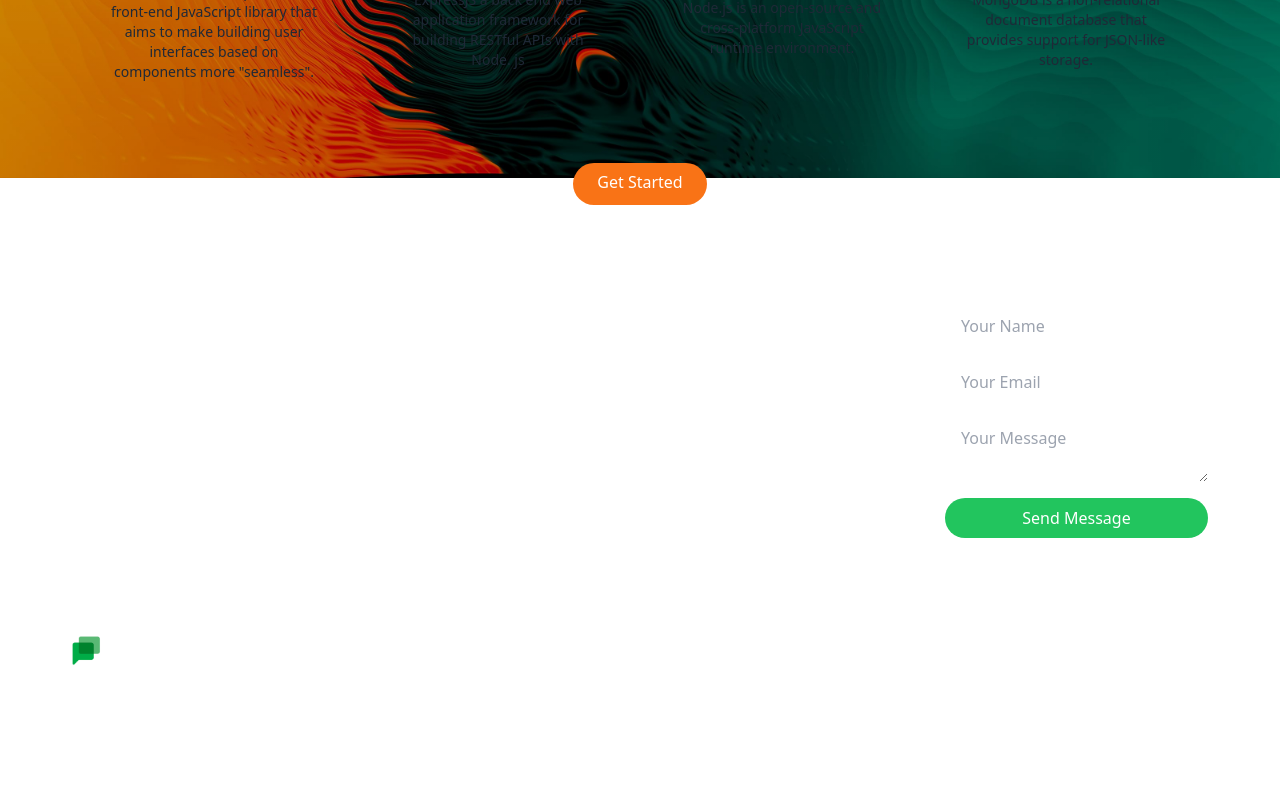
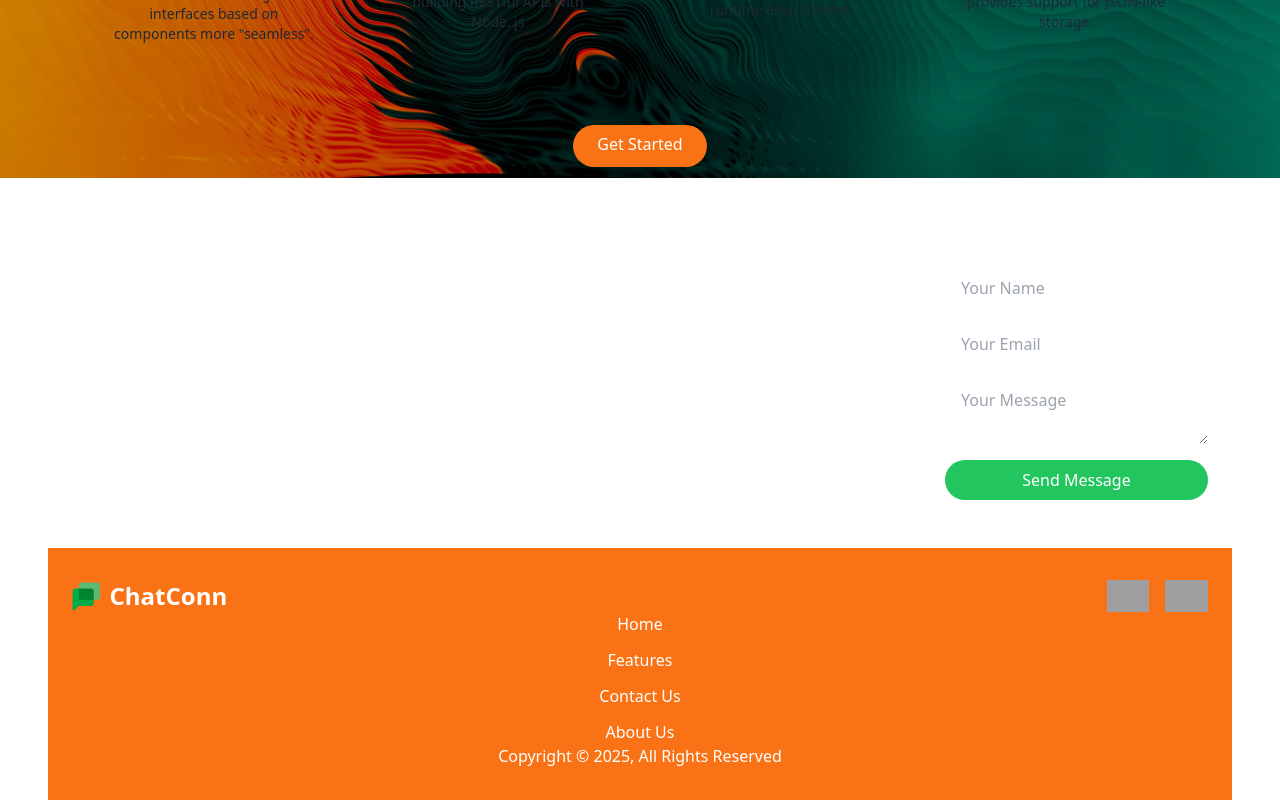
Before and after one commit to youssef3332-a11y/chat_app_chatconn, a React (Vite) app in the folder frontend/: page /landingpage in a window 1280 px wide. Shown: the part 686-1486 px from the top of the page. Before the commit the page ends 1448 px from the top, so only its background shows below. Built offline with nearby package versions, Linux system fonts and the light colour scheme; grey boxes are pictures that could not be loaded.

Commit message:
refactor: update Footer component layout and add 'About Us' link

```diff
--- a/frontend/src/components/landingPage/Footer.jsx
+++ b/frontend/src/components/landingPage/Footer.jsx
@@ -1,23 +1,17 @@
 import { Link } from 'react-router-dom';
-
 import companyLogo from '../../assets/images/logo.png';
-import facebookLogo from '../../assets/images/icon-facebook.svg';
-import instagramLogo from '../../assets/images/icon-instagram.svg';
+import facebookLogo from '../../assets/images/facebook.png';
+import instagramLogo from '../../assets/images/instagram.png';
 
 const Footer = () => {
   const currentYear = new Date().getFullYear();
 
   return (
-    <div className='bg-veryDarkBlue'>
-      {/* Flex Container */}
-      <div className='container flex flex-col-reverse justify-between px-6 py-10 mx-auto space-y-8 md:flex-row md:space-y-0'>
-
-        <div className='flex flex-col-reverse items-center justify-between space-y-12 md:flex-col md:space-y-0 md:items-start'>
-          <div className='mx-auto my-6 text-center text-white md:hidden'>
-            Copyright © {currentYear}, All Rights Reserved
-          </div>
-
-          <div className='flex items-center space-x-2 pt-2'>
+    <footer className='bg-orange-500 py-8'>
+      <div className='container mx-auto px-6'>
+        <div className='flex justify-between items-center'>
+          {/* Logo and Title */}
+          <div className='flex items-center space-x-2'>
             <img src={companyLogo} alt='Company Logo' className='h-8' /> {/* Adjust the height to make the logo smaller */}
             <span className='text-white text-2xl font-bold'>ChatConn</span> {/* Add "Conn" to "Chat" */}
           </div>
@@ -44,6 +38,9 @@ const Footer = () => {
             <a href='#cta' className='hover:text-brightRed'>
               Contact Us
             </a>
+            <a href='#about' className='hover:text-brightRed'>
+              About Us
+            </a> {/* New link added */}
           </div>
         </div>
 
@@ -54,7 +51,7 @@ const Footer = () => {
           </div>
         </div>
       </div>
-    </div>
+    </footer>
   );
 };
 
```
